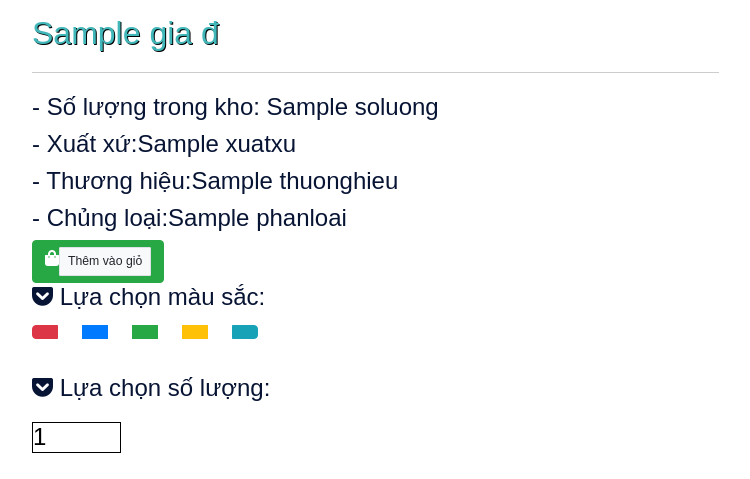
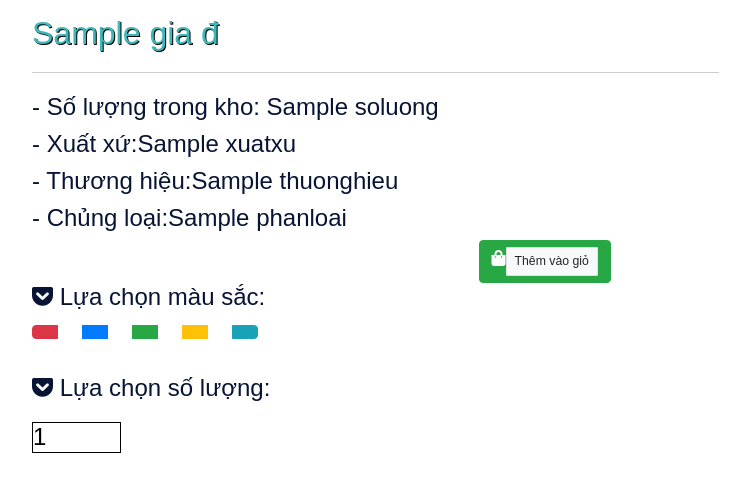
Before and after one commit to dvhata/WebCSDL_CovidShopping, a Django app: template templates/sanPhamCuThe.html in a window 1280 px wide. Shown: the part 466-945 px from the top of the page, without its empty margins (446-1196 px from the left). Run offline with Django 3.2, Linux system fonts and the light colour scheme; the template is opened without the code that fills it: most values are stand-ins (such as "Sample title", 1, 10 or a date in 2020); some libraries are stand-ins or nearby versions.

Commit message:
<message>

```diff
--- a/templates/sanPhamCuThe.html
+++ b/templates/sanPhamCuThe.html
@@ -156,7 +156,7 @@
                     <form action="{% url 'sanphamcuthe' sanpham.id %}" method="POST" >
                       {% csrf_token %}
                     <input hidden type="text" name='product' value='{{sanpham.id}}'>
-                    <button id="myBtn" type="button" class="btn btn-success"  onclick="addCart({{sanpham.id}} style="margin-left: 65%;">
+                    <button id="myBtn" type="button" class="btn btn-success"  onclick="addCart({{sanpham.id}}" style="margin-left: 65%;">
                         <i class="fa fa-shopping-bag" aria-hidden="true"></i>
                         <input class="float-right btn btn-light border btn-sm" type="submit"  value ='Thêm vào giỏ'>
                     </button>
--- a/user/models.py
+++ b/user/models.py
@@ -1,8 +1,9 @@
 from django.db import models
-
+from django.conf import settings
 # Create your models here.
 
 class Khach_hang(models.Model):
+    user = models.ForeignKey(settings.AUTH_USER_MODEL, on_delete=models.CASCADE)
     name = models.CharField(default="", max_length=50)
     sdt = models.CharField(default="", max_length= 15)
     diachi = models.CharField(default="",max_length= 200)
```
